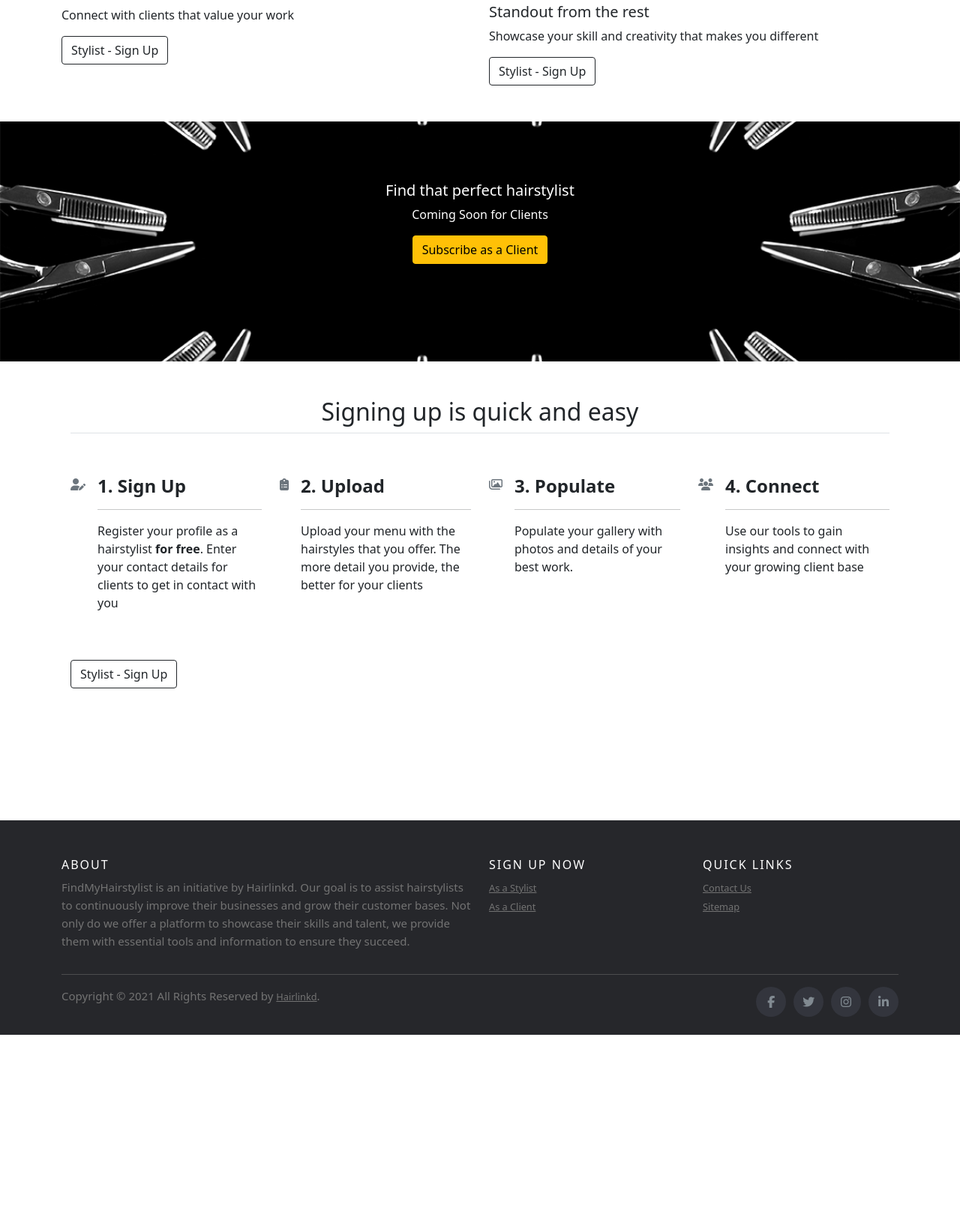
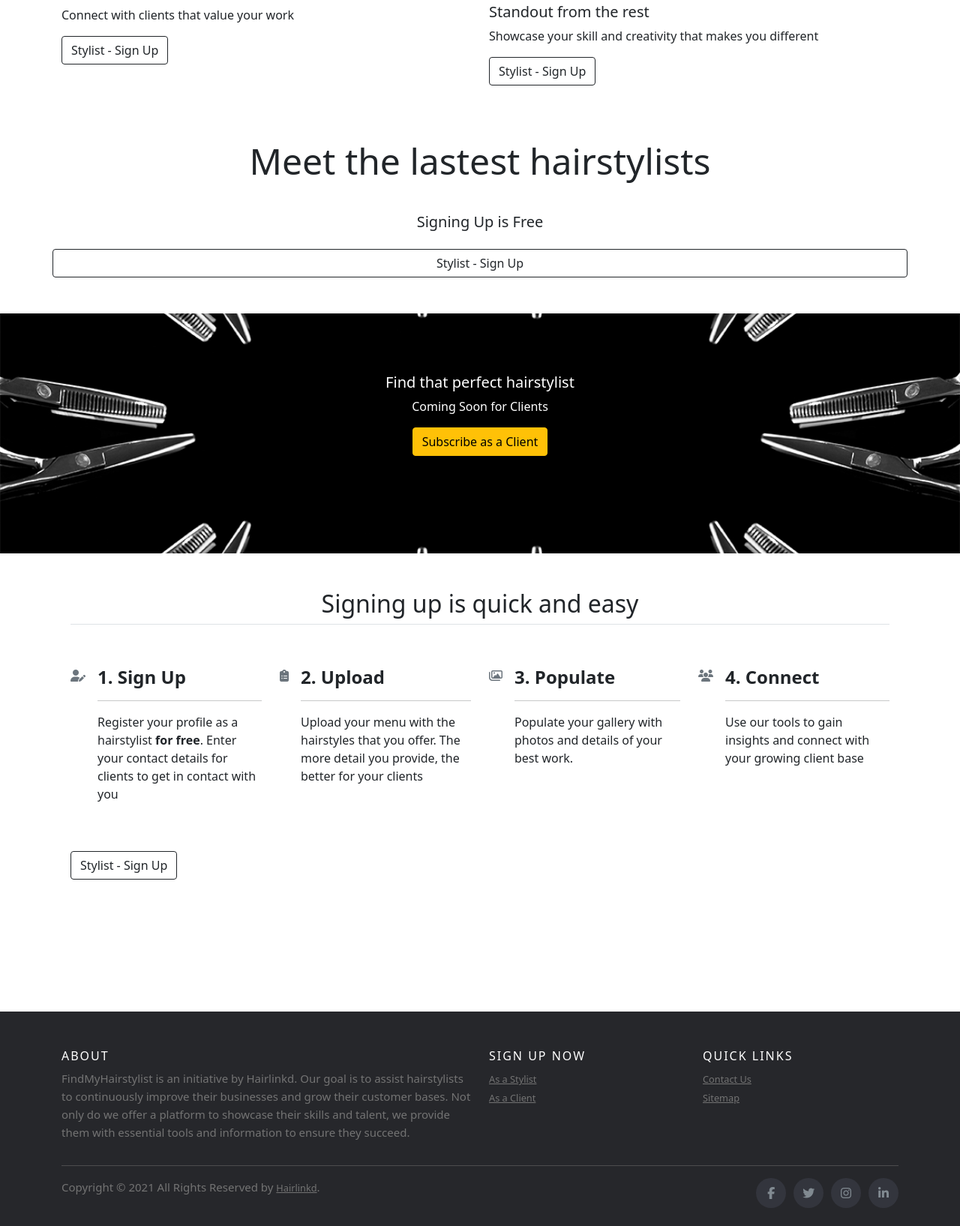
Before and after one commit to mdinga/findmyhairstylist, a Django app: template templates/index.html in a window 1280 px wide. Shown: the part 1586-3221 px from the top of the page at 75% size. Before the commit the page ends 2966 px from the top, so only its background shows below. Run offline with Django 3.2, Linux system fonts and the light colour scheme; the template is opened without the code that fills it, so the values that code supplies are empty; some libraries are stand-ins or nearby versions; some web fonts are replaced.

Commit message:
Added Recently Signed Up

```diff
--- a/stylist_app/templates/stylist_app/view_stylists.html
+++ b/stylist_app/templates/stylist_app/view_stylists.html
@@ -70,7 +70,7 @@
                 {% if stylist.region %}
                   <h6 class="card-text">{{stylist.region}} ({{stylist.region.city}})</h6>
                 {% endif %}
-                  <p><strong>I Specialise In:</strong>
+                  <p><strong>Speciality:</strong>
                     {% for service in services %}
                       {% if service.stylist == stylist and service.top_style == True %}
                         {{service.hairstyle.name}}|
--- a/templates/index.html
+++ b/templates/index.html
@@ -55,9 +55,12 @@
 
 
 
-<!-- <div class="container">
-    <div class="row mt-5 mb-5 text-center">
-        <h3>- Latest Hairstylists to Sign Up - </h3>
+<div class="container">
+    <div class="row text-center mt-4 mb-5">
+      <div class="mb-3">
+        <h3 class="display-5 mb-2"> Meet the lastest hairstylists</h3>
+      </div>
+
 
       {% for stylist in stylists %}
       <div class="col-md-4">
@@ -73,7 +76,7 @@
               {% if stylist.region %}
                 <h6 class="card-text">{{stylist.region}} ({{stylist.region.city}})</h6>
               {% endif %}
-                <p><strong>Signiture Styles:</strong>
+                <p><strong>Speciality:</strong>
                   {% for service in services %}
                     {% if service.stylist == stylist and service.top_style == True %}
                       {{service.hairstyle.name}}|
@@ -86,48 +89,14 @@
         </div>
       </div>
       {% endfor%}
-      <h5>Sign Up to view profiles</h5>
+      <div class="mt-3 mb-3">
+        <h5>Signing Up is Free</h5>
+      </div>
+
       <a href="{% url 'accounts:stylist_signup' %}" class="btn btn-outline-dark">Stylist - Sign Up</a>
     </div>
-</div> -->
+</div>
 
-<!-- <div class="container mt-5">
-  <div class="row text-center m-4">
-    <h2>Register your profile now. Its free!!</h2>
-  </div>
-  <div class="row">
-    <div class="col-md-4">
-      <div class="card" style="width: 16rem;">
-        <img src="{% static 'images/dryer_right.jpg'%}" class="card-img-top" alt="...">
-        <div class="card-body">
-          <h5 class="card-title text-center">Grow</h5>
-          <p class="card-text">Build and grow your business and client base</p>
-          <a href="{% url 'accounts:stylist_signup' %}" class="btn btn-outline-dark">Stylist - Sign Up</a>
-        </div>
-      </div>
-    </div>
-    <div class="col-md-4">
-      <div class="card" style="width: 16rem;">
-        <img src="{% static 'images/tools.jpg'%}" class="card-img-top" alt="...">
-        <div class="card-body">
-          <h5 class="card-title text-center">clients that matter</h5>
-          <p class="card-text">Connect with clients that value your skillsets and offerings</p>
-          <a href="{% url 'accounts:stylist_signup' %}" class="btn btn-outline-dark">Stylist - Sign Up</a>
-        </div>
-      </div>
-    </div>
-    <div class="col-md-4">
-      <div class="card" style="width: 16rem;">
-        <img src="{% static 'images/dryer_left.jpg'%}" class="card-img-top" alt="...">
-        <div class="card-body">
-          <h5 class="card-title text-center">Standout</h5>
-          <p class="card-text">Showcase your talents and let your creativity standout</p>
-          <a href="{% url 'accounts:stylist_signup' %}" class="btn btn-outline-dark">Stylist - Sign Up</a>
-        </div>
-      </div>
-    </div>
-  </div>
-</div> -->
 
 <div class="div_5" style="background: url('static/images/scissor.jpg') no-repeat center center scroll;
                         background-size: cover; -webkit-background-size: cover; -moz-background-size: cover; -o-background-size: cover; height:20em;">
```
